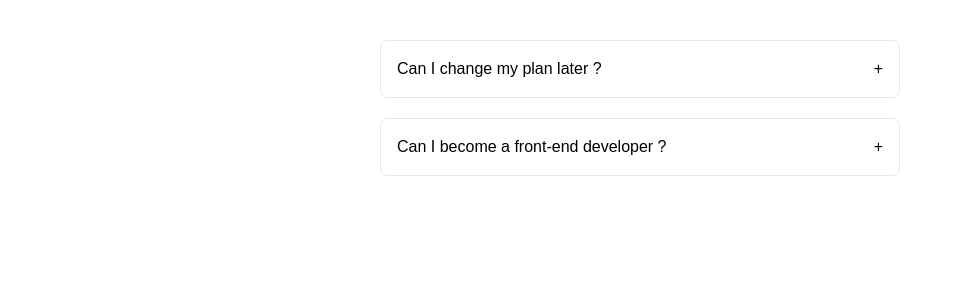
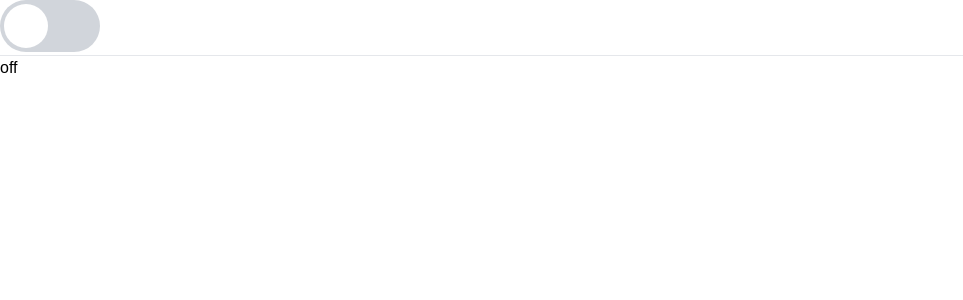
Before and after one commit to ngothiep2412/reactjs-course, a React (Create React App) app in the folder my-app/: page / in a window 1280 px wide. Shown: the top 300 px of the page, without its empty margins (0-963 px from the left). Built offline with nearby package versions, Linux system fonts and the light colour scheme.

Commit message:
update prop collections

```diff
--- a/my-app/src/App.js
+++ b/my-app/src/App.js
@@ -1,16 +1,35 @@
-import React from "react";
-import Accordion from "./components/advanced_react/react-composition/Accordion";
-import Editable from "./components/advanced_react/react-composition/Editable";
+import React, { useState } from "react";
+import Switch from "./components/swtich/Switch";
+function useToggle() {
+  const [on, setOn] = useState(false);
+  const toggle = () => setOn(!on);
+  // toggleProps
+  return {
+    on,
+    toggle,
+    toggleProps: {
+      onClick: toggle,
+    },
+  };
+}
+// Props collection  - Kentc Dodds - creator of Remix
+// Props getter
 function App() {
+  const { on, toggleProps } = useToggle();
   return (
-    <div className="p-10 w-full max-w-[600px] mx-auto">
-      <Accordion header="Can I change my plan later ?">
-        <div>No Sir!</div>
-      </Accordion>
-      <Accordion header="Can I become a front-end developer ?">
-        <div>Yes, you can</div>
-      </Accordion>
-      {/* <Editable></Editable> */}
+    <div>
+      <Switch on={on} {...toggleProps}></Switch>
+      <hr />
+      <button
+        aria-label="custom-button"
+        {...toggleProps}
+        // onClick={() => {
+        //   console.log("toggle");
+        //   toggle();
+        // }}
+      >
+        {on ? "on" : "off"}
+      </button>
     </div>
   );
 }
--- a/my-app/src/components/advanced_react/react-composition/Accordion.js
+++ b/my-app/src/components/advanced_react/react-composition/Accordion.js
@@ -4,6 +4,8 @@ import AccordionContent from "./AccordionContent";
 import AccordionHeader from "./AccordionHeader";
 // Specialized component
 // Container component
+// Compound component
+// props drilling
 const Accordion = ({ header, children }) => {
   return (
     <AccordionProvider>
--- /dev/null
+++ b/my-app/src/components/swtich/Switch.js
@@ -0,0 +1,29 @@
+import React from "react";
+
+const Switch = (props) => {
+  const { on, onClick, ...rest } = props;
+  return (
+    <label>
+      <input
+        type="checkbox"
+        checked={on}
+        onClick={onClick}
+        className="toggle-input"
+      />
+      <div
+        className={`inline-block w-[100px]
+        h-[52px] relative cursor-pointer rounded-full transition-all p-1 ${
+          on ? "bg-purple-500" : "bg-gray-300"
+        }`}
+        {...rest}
+      >
+        <span
+          className={`transition-all w-11 h-11 bg-white rounded-full inline-block
+          ${on ? "translate-x-[48px]" : ""}`}
+        ></span>
+      </div>
+    </label>
+  );
+};
+
+export default Switch;
--- a/my-app/src/index.scss
+++ b/my-app/src/index.scss
@@ -49,3 +49,14 @@
 .fade-exit-active .tooltip{
   opacity: 0;
 }
+.toggle-input {
+  border: 0;
+  clip: rect(0 0 0 0);
+  height: 1px;
+  margin: -1px;
+  overflow: hidden;
+  padding: 0;
+  position: absolute;
+  width: 1px;
+  white-space: nowrap;
+}
```
